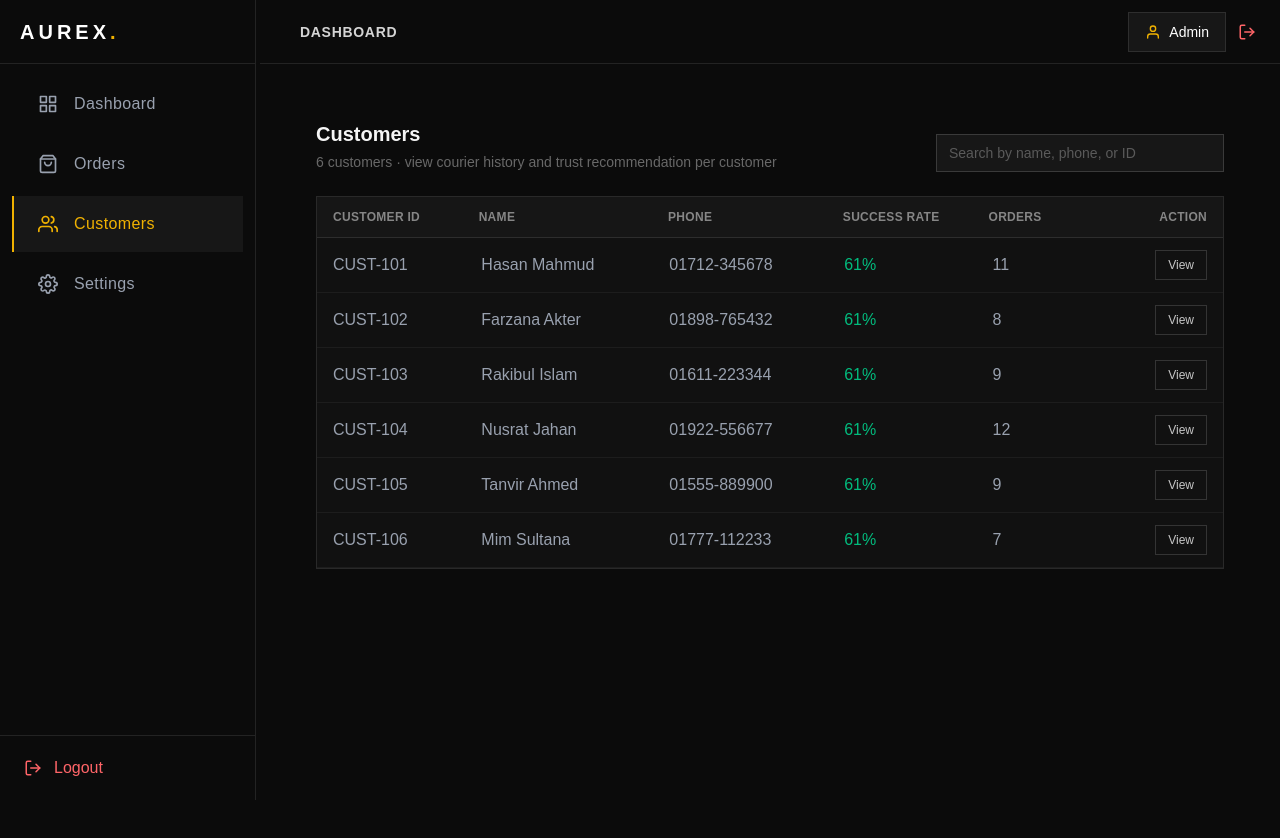
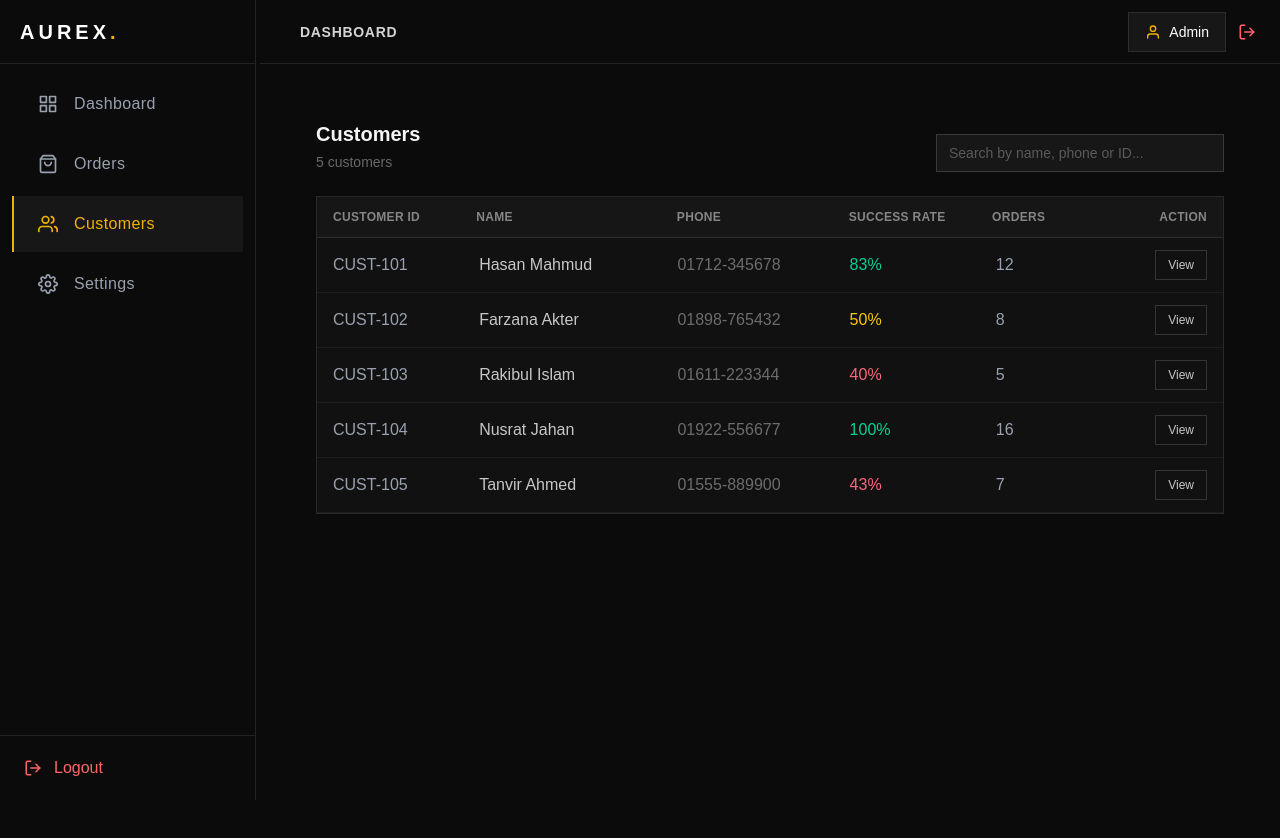
Before and after one commit to dev-nirob1/order-verification-system, a Next.js app: page /admin/customers in a window 1280 px wide. Shown: the top 838 px of the page. Built offline with nearby package versions, Linux system fonts and the light colour scheme.

Commit message:
customers and customer drawer refactor

```diff
--- a/src/app/(dashboard)/admin/customers/page.js
+++ b/src/app/(dashboard)/admin/customers/page.js
@@ -1,10 +1,11 @@
 "use client";
 
+import { useState } from "react";
+import useDrawer from "@/app/hooks/useDrawer";
 import TableContainer from "@/app/components/ui/table/TableContainer";
-import TableData from "@/app/components/ui/table/TableData";
 import TableHeader from "@/app/components/ui/table/TableHeader";
 import TableRow from "@/app/components/ui/table/TableRow";
-import { useState } from "react";
+import TableData from "@/app/components/ui/table/TableData";
 
 const customers = [
   {
@@ -12,312 +13,181 @@ const customers = [
     name: "Hasan Mahmud",
     phone: "01712-345678",
     address: "House 12, Road 4, Dhanmondi, Dhaka",
-    totalOrders: 11,
-    courierHistory: { delivered: 8, cancelled: 2, returned: 1 },
-    notes: "Regular customer, always accepts delivery.",
+    totalOrders: 12,
+    courierHistory: {
+      delivered: 10,
+      cancelled: 1,
+      returned: 1,
+    },
+    notes: "Regular customer. Always receives parcels.",
   },
   {
     id: "CUST-102",
     name: "Farzana Akter",
     phone: "01898-765432",
-    address: "Flat 3B, Green Road, Dhaka",
+    address: "Green Road, Dhaka",
     totalOrders: 8,
-    courierHistory: { delivered: 3, cancelled: 3, returned: 2 },
+    courierHistory: {
+      delivered: 4,
+      cancelled: 2,
+      returned: 2,
+    },
     notes: "",
   },
   {
     id: "CUST-103",
     name: "Rakibul Islam",
     phone: "01611-223344",
-    address: "Village: Kashimpur, Gazipur",
-    totalOrders: 9,
-    courierHistory: { delivered: 1, cancelled: 5, returned: 3 },
-    notes: "",
+    address: "Gazipur, Dhaka",
+    totalOrders: 5,
+    courierHistory: {
+      delivered: 2,
+      cancelled: 2,
+      returned: 1,
+    },
+    notes: "Requested evening delivery.",
   },
   {
     id: "CUST-104",
     name: "Nusrat Jahan",
     phone: "01922-556677",
-    address: "House 45, Sector 7, Uttara, Dhaka",
-    totalOrders: 12,
-    courierHistory: { delivered: 12, cancelled: 0, returned: 0 },
-    notes: "Regular customer, always accepts delivery.",
+    address: "Uttara, Dhaka",
+    totalOrders: 16,
+    courierHistory: {
+      delivered: 16,
+      cancelled: 0,
+      returned: 0,
+    },
+    notes: "VIP customer.",
   },
   {
     id: "CUST-105",
     name: "Tanvir Ahmed",
     phone: "01555-889900",
-    address: "Holding 9, Pahartali, Chattogram",
-    totalOrders: 9,
-    courierHistory: { delivered: 4, cancelled: 4, returned: 1 },
-    notes: "",
-  },
-  {
-    id: "CUST-106",
-    name: "Mim Sultana",
-    phone: "01777-112233",
-    address: "House 2, Road 9, Bashundhara, Dhaka",
+    address: "Chattogram",
     totalOrders: 7,
-    courierHistory: { delivered: 6, cancelled: 1, returned: 0 },
+    courierHistory: {
+      delivered: 3,
+      cancelled: 3,
+      returned: 1,
+    },
     notes: "",
   },
 ];
 
-// Same recommendation logic used on the Orders page, driven purely by
-// courier history so there's a single source of truth for trust status.
-function getRecommendation(history) {
-  const { delivered, cancelled, returned } = history;
-  const total = delivered + cancelled + returned;
-  if (total === 0) {
-    return {
-      label: "Needs Verification",
-      text: "text-yellow-400",
-      bg: "bg-yellow-500/10",
-      border: "border-yellow-500/30",
-      dot: "bg-yellow-500",
-      note: "No courier history found for this customer yet.",
-    };
-  }
-  const failRate = (cancelled + returned) / total;
-  if (failRate <= 0.2) {
-    return {
-      label: "Trusted",
-      text: "text-emerald-400",
-      bg: "bg-emerald-500/10",
-      border: "border-emerald-500/30",
-      dot: "bg-emerald-400",
-      note: "Strong delivery acceptance history. Safe to approve.",
-    };
-  }
-  if (failRate <= 0.5) {
-    return {
-      label: "Needs Verification",
-      text: "text-yellow-400",
-      bg: "bg-yellow-500/10",
-      border: "border-yellow-500/30",
-      dot: "bg-yellow-500",
-      note: "Mixed history. Consider calling to confirm before shipping.",
-    };
-  }
-  return {
-    label: "Review Required",
-    text: "text-rose-400",
-    bg: "bg-rose-500/10",
-    border: "border-rose-500/30",
-    dot: "bg-rose-400",
-    note: "High cancellation/return rate. Verify carefully before approving.",
-  };
-}
+const gridCols = "md:grid-cols-[1fr_1.4fr_1.2fr_1fr_0.7fr_0.8fr]";
 
-// Column widths shared between the header row and each data row so
-// everything lines up like a real table on md+ screens.
-const gridCols = "md:grid-cols-[1fr_1.3fr_1.2fr_1fr_0.7fr_0.8fr]";
+const CustomersPage = () => {
+  const { openDrawer } = useDrawer();
 
-// Success rate = delivered / total courier attempts, same inputs as
-// getRecommendation so the number and the badge always agree.
-function getSuccessRate(history) {
-  const { delivered, cancelled, returned } = history;
-  const total = delivered + cancelled + returned;
-  if (total === 0) return null;
-  return Math.round((delivered / total) * 100);
-}
+  const [search, setSearch] = useState("");
 
-function successRateColor(rate) {
-  if (rate === null) return "text-[#F5F5F5]/40";
-  if (rate >= 80) return "text-emerald-400";
-  if (rate >= 50) return "text-yellow-400";
-  return "text-rose-400";
-}
+  const filteredCustomers = customers.filter((customer) => {
+    const q = search.toLowerCase();
 
-
-function CustomerDrawer({ customer, onClose }) {
-  const recommendation = getRecommendation(customer.courierHistory);
+    return (
+      customer.id.toLowerCase().includes(q) ||
+      customer.name.toLowerCase().includes(q) ||
+      customer.phone.includes(q)
+    );
+  });
 
   return (
-    <div className="fixed inset-0 z-50 flex justify-end">
-      <div className="absolute inset-0 bg-black/60" onClick={onClose} />
+    <div className="min-h-screen bg-[#0B0B0B] px-4 py-8 text-[#F5F5F5] sm:px-8">
+      <div className="mx-auto max-w-6xl">
+        {/* Header */}
+        <div className="mb-6 flex flex-col gap-4 sm:flex-row sm:items-end sm:justify-between">
+          <div>
+            <h1 className="text-xl font-semibold">Customers</h1>
+            <p className="mt-1 text-sm text-[#F5F5F5]/40">
+              {filteredCustomers.length} customers
+            </p>
+          </div>
 
-      <div className="relative flex h-full w-full max-w-md flex-col bg-[#0F0F0F] border-l border-white/10 shadow-xl">
-        <div className="flex items-center justify-between border-b border-white/10 px-5 py-4">
-          <div>
-            <h2 className="text-base font-semibold text-[#F5F5F5]">
-              {customer.id}
-            </h2>
-            <p className="text-xs text-[#F5F5F5]/40">Customer history</p>
-          </div>
-          <button
-            onClick={onClose}
-            className="p-1.5 text-[#F5F5F5]/40 hover:bg-white/5 hover:text-[#F5F5F5]"
-            aria-label="Close"
-          >
-            ✕
-          </button>
+          <input
+            type="text"
+            placeholder="Search by name, phone or ID..."
+            value={search}
+            onChange={(e) => setSearch(e.target.value)}
+            className="w-full border border-white/15 bg-white/5 px-3 py-2 text-sm outline-none placeholder:text-[#F5F5F5]/30 focus:ring-2 focus:ring-yellow-500/40 sm:w-72"
+          />
         </div>
 
-        <div className="flex-1 overflow-y-auto px-5 py-5 space-y-6">
-          {/* Customer Information */}
-          <section>
-            <h3 className="text-xs font-semibold uppercase tracking-wide text-[#F5F5F5]/40 mb-2">
-              Customer Information
-            </h3>
-            <div className="border border-white/10 p-3 text-sm space-y-1">
-              <p className="font-medium text-[#F5F5F5]">{customer.name}</p>
-              <p className="text-[#F5F5F5]/70">{customer.phone}</p>
-              <p className="text-[#F5F5F5]/40">{customer.address}</p>
-            </div>
-          </section>
+        {/* Table */}
+        <TableContainer>
+          <TableHeader gridCols={gridCols}>
+            <div>Customer ID</div>
+            <div>Name</div>
+            <div>Phone</div>
+            <div>Success Rate</div>
+            <div>Orders</div>
+            <div className="text-right">Action</div>
+          </TableHeader>
 
-          {/* Orders */}
-          <section>
-            <h3 className="text-xs font-semibold uppercase tracking-wide text-[#F5F5F5]/40 mb-2">
-              Orders
-            </h3>
-            <div className="border border-white/10 px-3 py-2.5 text-sm text-[#F5F5F5]/80">
-              {customer.totalOrders} total orders placed
-            </div>
-          </section>
+          {filteredCustomers.map((customer) => {
+            const history = customer.courierHistory;
 
-          {/* Courier History */}
-          <section>
-            <h3 className="text-xs font-semibold uppercase tracking-wide text-[#F5F5F5]/40 mb-2">
-              Courier History
-            </h3>
-            <div className="grid grid-cols-3 gap-2">
-              <div className="bg-emerald-500/10 px-3 py-2 text-center">
-                <p className="text-lg font-semibold text-emerald-400">
-                  {customer.courierHistory.delivered}
-                </p>
-                <p className="text-[11px] text-emerald-400/70">Delivered</p>
-              </div>
-              <div className="bg-rose-500/10 px-3 py-2 text-center">
-                <p className="text-lg font-semibold text-rose-400">
-                  {customer.courierHistory.cancelled}
-                </p>
-                <p className="text-[11px] text-rose-400/70">Cancelled</p>
-              </div>
-              <div className="bg-yellow-500/10 px-3 py-2 text-center">
-                <p className="text-lg font-semibold text-yellow-400">
-                  {customer.courierHistory.returned}
-                </p>
-                <p className="text-[11px] text-yellow-400/70">Returned</p>
-              </div>
-            </div>
-          </section>
+            const total =
+              history.delivered +
+              history.cancelled +
+              history.returned;
 
-          {/* Recommendation */}
-          <section>
-            <h3 className="text-xs font-semibold uppercase tracking-wide text-[#F5F5F5]/40 mb-2">
-              Recommendation
-            </h3>
-            <div
-              className={`border px-3 py-2.5 ${recommendation.bg} ${recommendation.border}`}
-            >
-              <p
-                className={`inline-flex items-center gap-1.5 text-sm font-semibold ${recommendation.text}`}
-              >
-                <span className={`h-1.5 w-1.5 ${recommendation.dot}`} />
-                {recommendation.label}
-              </p>
-              <p className="mt-0.5 text-xs text-[#F5F5F5]/50">
-                {recommendation.note}
-              </p>
-            </div>
-          </section>
+            const successRate =
+              total === 0
+                ? 0
+                : Math.round((history.delivered / total) * 100);
 
-          {/* Notes */}
-          <section>
-            <h3 className="text-xs font-semibold uppercase tracking-wide text-[#F5F5F5]/40 mb-2">
-              Notes
-            </h3>
-            <div className="border border-white/10 px-3 py-2.5 text-sm text-[#F5F5F5]/60">
-              {customer.notes || "No notes yet."}
-            </div>
-          </section>
-        </div>
+            return (
+              <TableRow key={customer.id} gridCols={gridCols}>
+                <TableData label="Customer ID">
+                  <span className="font-medium">{customer.id}</span>
+                </TableData>
+
+                <TableData label="Name">
+                  <span className="text-[#F5F5F5]/80">
+                    {customer.name}
+                  </span>
+                </TableData>
+
+                <TableData label="Phone">
+                  <span className="text-[#F5F5F5]/40">
+                    {customer.phone}
+                  </span>
+                </TableData>
+
+                <TableData label="Success Rate">
+                  <span
+                    className={`font-medium ${
+                      successRate >= 80
+                        ? "text-emerald-400"
+                        : successRate >= 50
+                        ? "text-yellow-400"
+                        : "text-rose-400"
+                    }`}
+                  >
+                    {successRate}%
+                  </span>
+                </TableData>
+
+                <TableData label="Orders">
+                  <span>{customer.totalOrders}</span>
+                </TableData>
+
+                <TableData label="Action" align="right">
+                  <button
+                    onClick={() => openDrawer("customer", customer)}
+                    className="border border-white/15 px-3 py-1.5 text-xs font-medium text-[#F5F5F5]/80 transition hover:bg-white/10"
+                  >
+                    View
+                  </button>
+                </TableData>
+              </TableRow>
+            );
+          })}
+        </TableContainer>
       </div>
     </div>
   );
-}
+};
 
-export default function CustomersPage() {
-  const [search, setSearch] = useState("");
-  const [selectedCustomerId, setSelectedCustomerId] = useState(null);
-
-  const filteredCustomers = customers.filter((c) => {
-    const q = search.trim().toLowerCase();
-    if (!q) return true;
-    return (
-      c.name.toLowerCase().includes(q) ||
-      c.phone.toLowerCase().includes(q) ||
-      c.id.toLowerCase().includes(q)
-    );
-  });
-
-  const selectedCustomer =
-    customers.find((c) => c.id === selectedCustomerId) || null;
-
-  return (
-    <div className="min-h-screen bg-[#0B0B0B] px-4 py-8 sm:px-8 text-[#F5F5F5]">
-      <div className="mx-auto max-w-6xl">
-        <div className="mb-6 flex flex-col gap-4 sm:flex-row sm:items-end sm:justify-between">
-          <div>
-            <h1 className="text-xl font-semibold text-[#F5F5F5]">
-              Customers
-            </h1>
-            <p className="mt-1 text-sm text-[#F5F5F5]/40">
-              {customers.length} customers · view courier history and trust
-              recommendation per customer
-            </p>
-          </div>
-          <input
-            value={search}
-            onChange={(e) => setSearch(e.target.value)}
-            placeholder="Search by name, phone, or ID"
-            className="w-full border border-white/15 bg-white/5 px-3 py-2 text-sm text-[#F5F5F5] outline-none placeholder:text-[#F5F5F5]/30 focus:ring-2 focus:ring-yellow-500/40 sm:w-72"
-          />
-        </div>
-
-        <TableContainer>
-          <TableHeader>
-            <span>Customer ID</span>
-            <span>Name</span>
-            <span>Phone</span>
-            <span>Success Rate</span>
-            <span>Orders</span>
-            <span className="text-right">Action</span>
-          </TableHeader>
-          {customers.map((customer, i) => <TableRow key={i}>
-
-            <TableData label="Customer ID">
-              {customer.id}
-            </TableData>
-            <TableData label="Name">
-              {customer.name}
-            </TableData>
-            <TableData label="Phone">
-              {customer.phone}
-            </TableData>
-            <TableData label="Success Rate">
-              <span className="text-emerald-500">61%</span>
-            </TableData>
-            <TableData label="Orders">
-              {customer.totalOrders}
-            </TableData>
-            <TableData label="Action" align="right">
-              <button className="border border-white/15 px-3 py-1.5 text-xs font-medium text-[#F5F5F5]/80 transition-colors hover:bg-white/10">View</button>
-            </TableData>
-          </TableRow>
-          )
-          }
-        </TableContainer>
-      </div>
-
-      {selectedCustomer && (
-        <CustomerDrawer
-          customer={selectedCustomer}
-          onClose={() => setSelectedCustomerId(null)}
-        />
-      )}
-    </div>
-  );
-}
+export default CustomersPage;
--- a/src/app/(dashboard)/admin/orders/page.js
+++ b/src/app/(dashboard)/admin/orders/page.js
@@ -68,7 +68,7 @@ const tabs = ["All", "Pending", "Approved", "Rejected", "Cancelled"];
 const deliverySteps = ["Order Received", "Packed", "Shipped", "Out for Delivery", "Delivered"];
 const gridCols = "md:grid-cols-[1fr_1.3fr_1.2fr_1.2fr_1.2fr_0.8fr]";
 
-export default function OrdersPage() {
+const OrdersPage = ()=> {
   const { openDrawer } = useDrawer();
 
   return (
@@ -172,3 +172,5 @@ export default function OrdersPage() {
     </div>
   );
 }
+
+export default OrdersPage;
--- a/src/app/components/drawers/CustomerDrawer.jsx
+++ b/src/app/components/drawers/CustomerDrawer.jsx
@@ -1,57 +1,13 @@
-function getRecommendation(history) {
-  const { delivered, cancelled, returned } = history;
-  const total = delivered + cancelled + returned;
-  if (total === 0) {
-    return {
-      label: "Needs Verification",
-      text: "text-yellow-400",
-      bg: "bg-yellow-500/10",
-      border: "border-yellow-500/30",
-      dot: "bg-yellow-500",
-      note: "No courier history found for this customer yet.",
-    };
-  }
-  const failRate = (cancelled + returned) / total;
-  if (failRate <= 0.2) {
-    return {
-      label: "Trusted",
-      text: "text-emerald-400",
-      bg: "bg-emerald-500/10",
-      border: "border-emerald-500/30",
-      dot: "bg-emerald-400",
-      note: "Strong delivery acceptance history. Safe to approve.",
-    };
-  }
-  if (failRate <= 0.5) {
-    return {
-      label: "Needs Verification",
-      text: "text-yellow-400",
-      bg: "bg-yellow-500/10",
-      border: "border-yellow-500/30",
-      dot: "bg-yellow-500",
-      note: "Mixed history. Consider calling to confirm before shipping.",
-    };
-  }
-  return {
-    label: "Review Required",
-    text: "text-rose-400",
-    bg: "bg-rose-500/10",
-    border: "border-rose-500/30",
-    dot: "bg-rose-400",
-    note: "High cancellation/return rate. Verify carefully before approving.",
-  };
-}
-
-const CustomerDrawer=({ customer }) => {
-  const recommendation = getRecommendation(customer.courierHistory);
+const CustomerDrawer = ({ customer }) => {
   return (
     <>
       {/* Customer Information */}
       <section>
-        <h3 className="text-xs font-semibold uppercase tracking-wide text-[#F5F5F5]/40 mb-2">
+        <h3 className="mb-2 text-xs font-semibold uppercase tracking-wide text-[#F5F5F5]/40">
           Customer Information
         </h3>
-        <div className="border border-white/10 p-3 text-sm space-y-1">
+
+        <div className="space-y-1 border border-white/10 p-3 text-sm">
           <p className="font-medium text-[#F5F5F5]">{customer.name}</p>
           <p className="text-[#F5F5F5]/70">{customer.phone}</p>
           <p className="text-[#F5F5F5]/40">{customer.address}</p>
@@ -60,9 +16,10 @@ const CustomerDrawer=({ customer }) => {
 
       {/* Orders */}
       <section>
-        <h3 className="text-xs font-semibold uppercase tracking-wide text-[#F5F5F5]/40 mb-2">
+        <h3 className="mb-2 text-xs font-semibold uppercase tracking-wide text-[#F5F5F5]/40">
           Orders
         </h3>
+
         <div className="border border-white/10 px-3 py-2.5 text-sm text-[#F5F5F5]/80">
           {customer.totalOrders} total orders placed
         </div>
@@ -70,9 +27,10 @@ const CustomerDrawer=({ customer }) => {
 
       {/* Courier History */}
       <section>
-        <h3 className="text-xs font-semibold uppercase tracking-wide text-[#F5F5F5]/40 mb-2">
+        <h3 className="mb-2 text-xs font-semibold uppercase tracking-wide text-[#F5F5F5]/40">
           Courier History
         </h3>
+
         <div className="grid grid-cols-3 gap-2">
           <div className="bg-emerald-500/10 px-3 py-2 text-center">
             <p className="text-lg font-semibold text-emerald-400">
@@ -80,12 +38,14 @@ const CustomerDrawer=({ customer }) => {
             </p>
             <p className="text-[11px] text-emerald-400/70">Delivered</p>
           </div>
+
           <div className="bg-rose-500/10 px-3 py-2 text-center">
             <p className="text-lg font-semibold text-rose-400">
               {customer.courierHistory.cancelled}
             </p>
             <p className="text-[11px] text-rose-400/70">Cancelled</p>
           </div>
+
           <div className="bg-yellow-500/10 px-3 py-2 text-center">
             <p className="text-lg font-semibold text-yellow-400">
               {customer.courierHistory.returned}
@@ -97,34 +57,34 @@ const CustomerDrawer=({ customer }) => {
 
       {/* Recommendation */}
       <section>
-        <h3 className="text-xs font-semibold uppercase tracking-wide text-[#F5F5F5]/40 mb-2">
+        <h3 className="mb-2 text-xs font-semibold uppercase tracking-wide text-[#F5F5F5]/40">
           Recommendation
         </h3>
-        <div
-          className={`border px-3 py-2.5 ${recommendation.bg} ${recommendation.border}`}
-        >
-          <p
-            className={`inline-flex items-center gap-1.5 text-sm font-semibold ${recommendation.text}`}
-          >
-            <span className={`h-1.5 w-1.5 ${recommendation.dot}`} />
-            {recommendation.label}
+
+        <div className="border border-emerald-500/30 bg-emerald-500/10 px-3 py-2.5">
+          <p className="inline-flex items-center gap-1.5 text-sm font-semibold text-emerald-400">
+            <span className="h-1.5 w-1.5 bg-emerald-400" />
+            Trusted
           </p>
-          <p className="mt-0.5 text-xs text-[#F5F5F5]/50">
-            {recommendation.note}
+
+          <p className="mt-1 text-xs text-[#F5F5F5]/50">
+            Strong delivery acceptance history. Safe to approve.
           </p>
         </div>
       </section>
 
       {/* Notes */}
       <section>
-        <h3 className="text-xs font-semibold uppercase tracking-wide text-[#F5F5F5]/40 mb-2">
+        <h3 className="mb-2 text-xs font-semibold uppercase tracking-wide text-[#F5F5F5]/40">
           Notes
         </h3>
+
         <div className="border border-white/10 px-3 py-2.5 text-sm text-[#F5F5F5]/60">
           {customer.notes || "No notes yet."}
         </div>
       </section>
     </>
   );
-}
+};
+
 export default CustomerDrawer;
```
